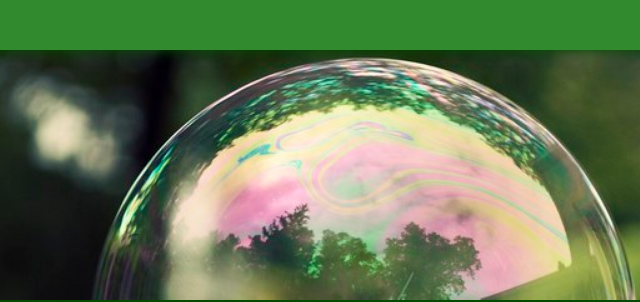
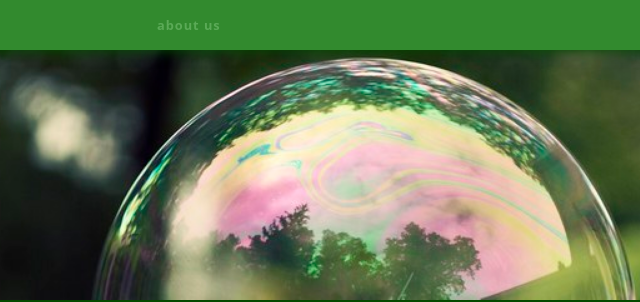
Before and after one commit to bubl-application/User-Interface-Israel, a plain HTML site: page index.html in a window 1280 px wide. Shown: the top 302 px of the page, 99-739 px from the left. Drawn offline with Linux system fonts and the light colour scheme; a web font is replaced by a local one.

Commit message:
Added about page link

```diff
--- a/components/nav-bar.less
+++ b/components/nav-bar.less
@@ -5,7 +5,7 @@
   position: fixed;
   height: 50px;
   background-color: @color-primary-0;
-      box-shadow: 0 1px 12px @color-primary-4, -10px 0 0 0 @color-complement-2;
+  box-shadow: 0 1px 12px @color-primary-4, -10px 0 0 0 @color-complement-2;
   .nav-cta{
     .cta();
     font-size: 1rem;
@@ -25,6 +25,15 @@
     .container-left {
       .flex(none, center);
       flex: 1;
+      .about {
+        //display: none;
+        margin-right: 25%;
+        font-weight: bold;
+        text-align: center;
+        font-size: .8rem;
+        text-decoration: none;
+        color: @color-primary-2;
+      }
       span {
         margin-right: 25%;
         font-weight: bold;
--- a/index.html
+++ b/index.html
@@ -12,6 +12,7 @@
     <div class="container">
       <div class="container-left">
         <span class="logo">bubl</span>
+        <a href="about.html" class="about">about us</a>
       </div>
       <div class="container-right">
         <span class="nav-cta cta">Join your bubl!</span>
```
Also changed, not shown: js/index.js (+10 -0 lines), CSS/index.css, CSS/mixins.css.
